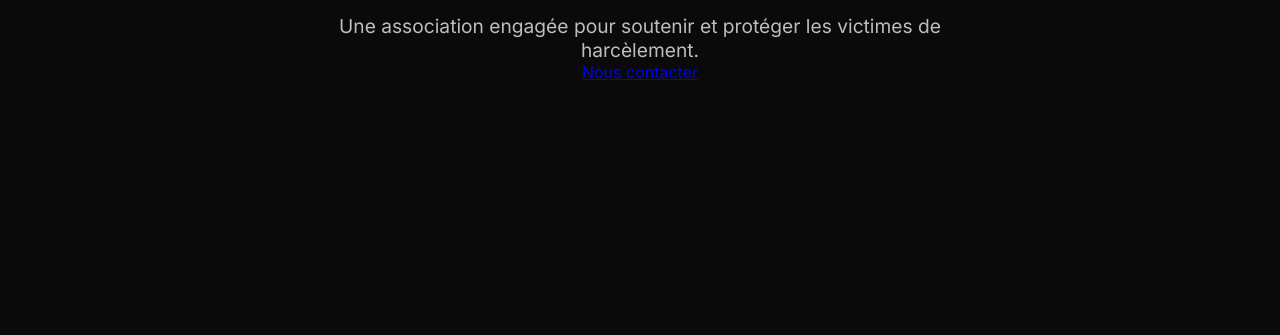
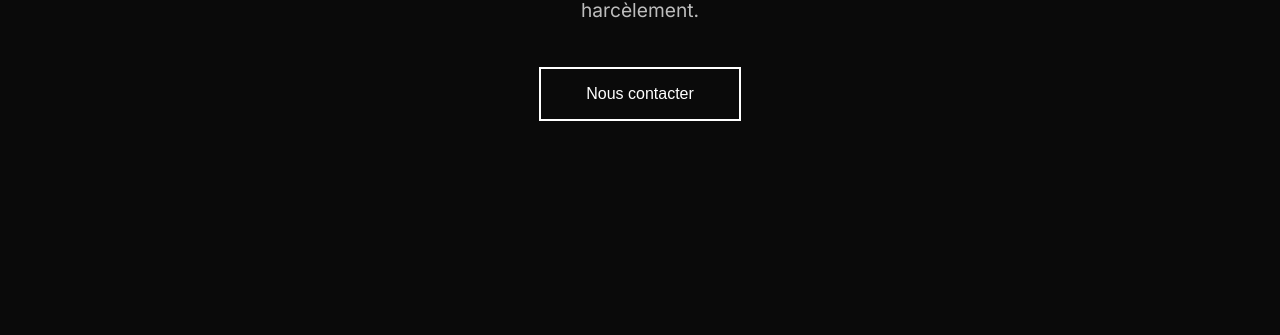
Before and after one commit to Timoutemoute/les-voix-claires-92, a plain HTML site: page index.html in a window 1280 px wide. Shown: the part 465-800 px from the top of the page. Drawn offline with Linux system fonts and the light colour scheme.

Commit message:
correction

```diff
--- a/index.html
+++ b/index.html
@@ -28,8 +28,8 @@
     <div class="hero">
         <h1>Ton problème, c'est notre problème <br><span>avec Les Voix Claires 92</span></h1>
         <p>Une association engagée pour soutenir et protéger les victimes de harcèlement.</p>
-        <a href="mailto:les.voix.claires.92@gmail.com">
-        Nous contacter
+        <button onclick="document.getElementById('contact').scrollIntoView({behavior:'smooth'})">
+            Nous contacter
         </button>
     </div>
 
```
